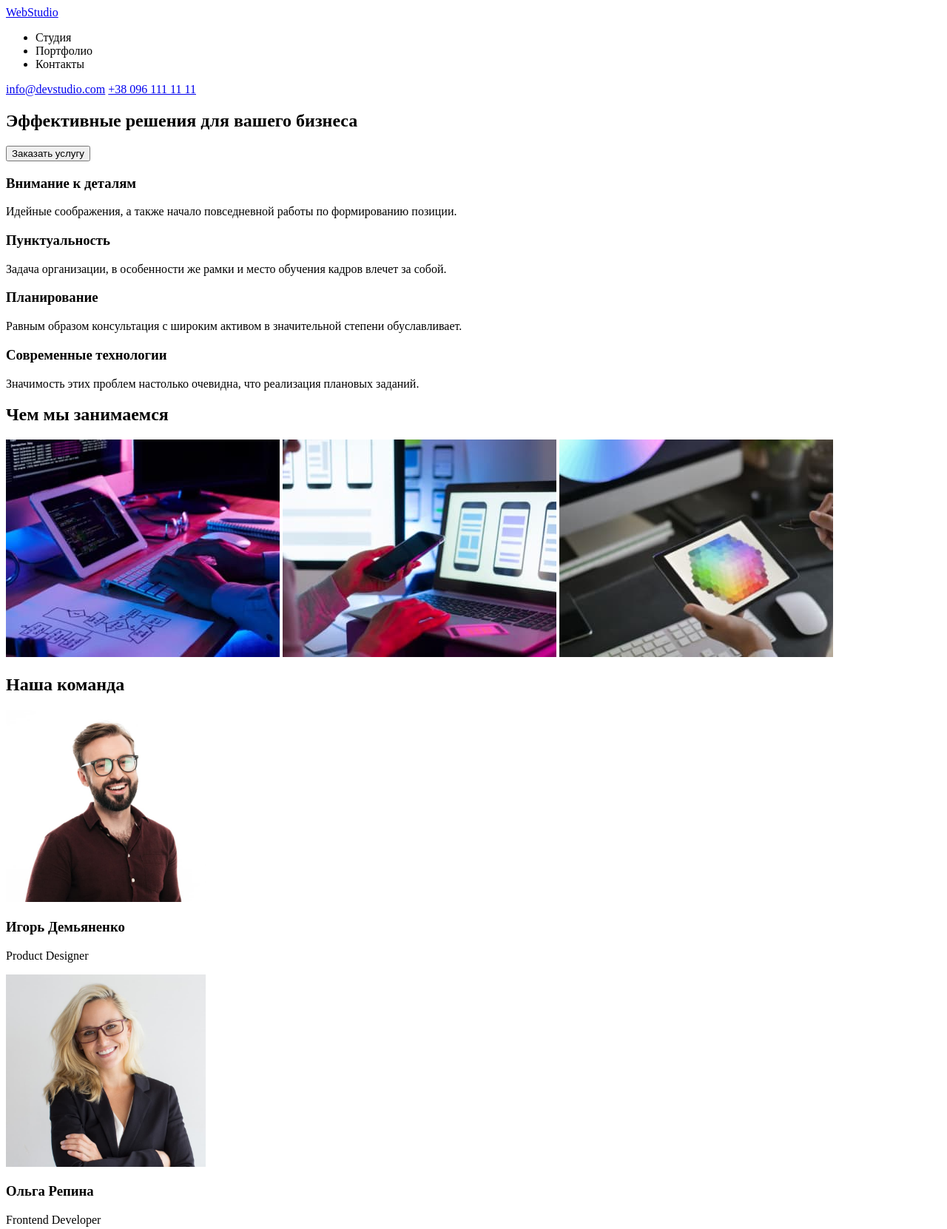
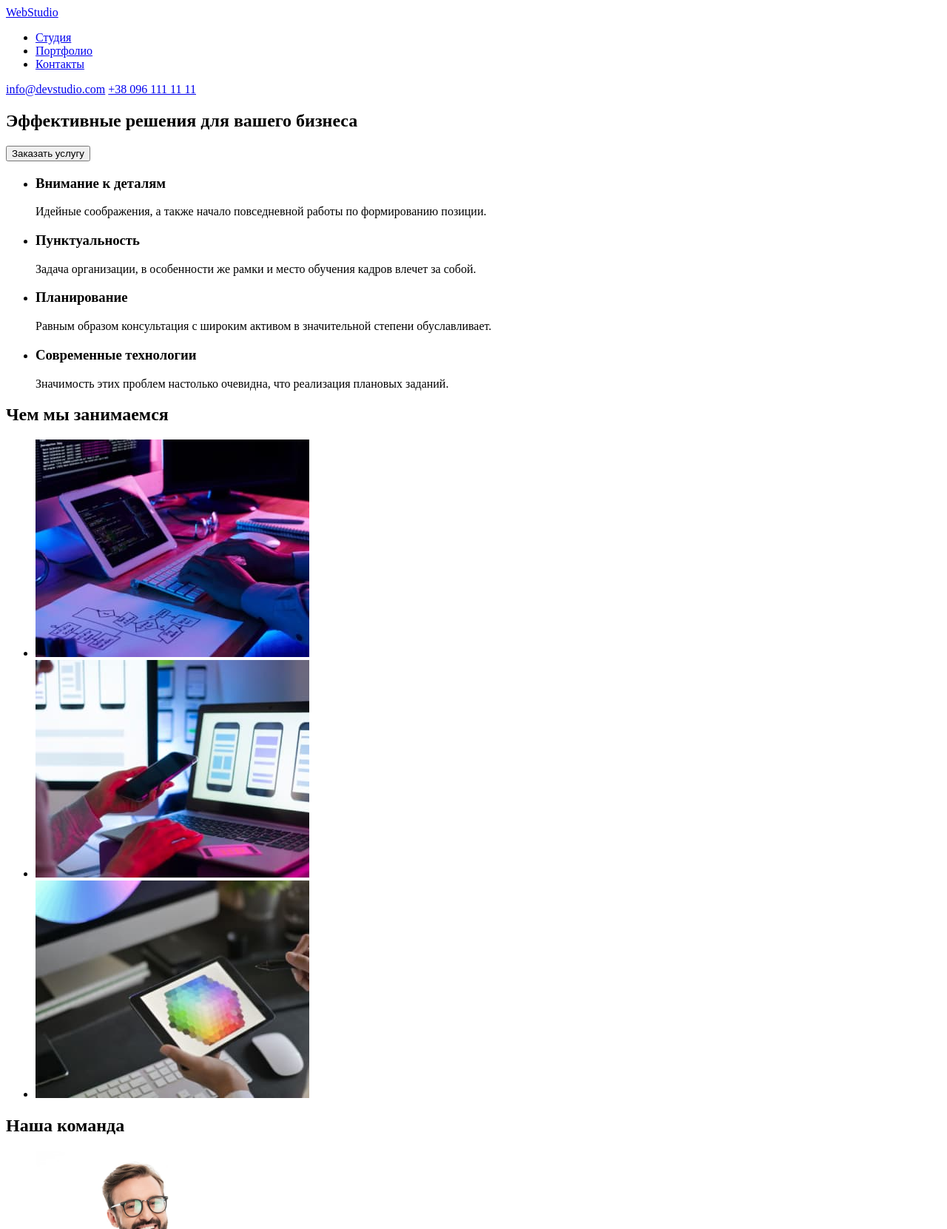
Before and after one commit to AlexDubin/goit-markup-hw-01, a plain HTML site: page index.html in a window 1280 px wide. Shown: the top 1661 px of the page at 74% size. Drawn offline with Linux system fonts and the light colour scheme.

Commit message:
add ul li

```diff
--- a/index.html
+++ b/index.html
@@ -13,9 +13,9 @@
       <a href="#">WebStudio</a>
       <nav>
         <ul>
-          <li>Студия</li>
-          <li>Портфолио</li>
-          <li>Контакты</li>
+          <li><a href="#">Студия</a></li>
+          <li><a href="#">Портфолио</a></li>
+          <li><a href="#">Контакты</a></li>
         </ul>
       </nav>
       <a href="mailto:info@devstudio.com">info@devstudio.com</a>
@@ -29,63 +29,89 @@
       </section>
       <!-- Skils -->
       <section>
-        <div>
+        <ul>
+          <li>
             <h3>Внимание к деталям</h3>
             <p>Идейные соображения, а также начало повседневной работы по формированию позиции.</p>
-        </div>
-        <div>
+          </li>
+          <li>
             <h3>Пунктуальность</h3>
-          <p>Задача организации, в особенности же рамки и место обучения кадров влечет за собой.</p>
-        </div>
-        <div>
+            <p>
+              Задача организации, в особенности же рамки и место обучения кадров влечет за собой.
+            </p>
+          </li>
+          <li>
             <h3>Планирование</h3>
-          <p>Равным образом консультация с широким активом в значительной степени обуславливает.</p>
-        </div>
-        <div>
+            <p>
+              Равным образом консультация с широким активом в значительной степени обуславливает.
+            </p>
+          </li>
+          <li>
             <h3>Современные технологии</h3>
             <p>Значимость этих проблем настолько очевидна, что реализация плановых заданий.</p>
-        </div>
+          </li>
+        </ul>
       </section>
       <!-- work -->
       <section>
         <h2>Чем мы занимаемся</h2>
+        <ul>
+          <li>
             <img src="./imeges/wedo/copirait.jpg" alt="copirait" width="370" />
+          </li>
+          <li>
             <img src="./imeges/wedo/smm.jpg" alt="smm" width="370" />
+          </li>
+          <li>
             <img src="./imeges/wedo/webd.jpg" alt="web design" width="370" />
+          </li>
+        </ul>
       </section>
       <!-- Comand -->
       <section>
         <h2>Наша команда</h2>
-        <div>
+        <ul>
+          <li>
             <img src="./imeges/comand/igor.jpg" alt="Игорь Демьяненко" width="270" />
             <h3>Игорь Демьяненко</h3>
             <p>Product Designer</p>
-        </div>
-        <div>
+          </li>
+          <li>
             <img src="./imeges/comand/olga.jpg" alt="Ольга Репина" width="270" />
             <h3>Ольга Репина</h3>
             <p>Frontend Developer</p>
-        </div>
-        <div>
+          </li>
+          <li>
             <img src="./imeges/comand/nikolay.jpg" alt="Николай Тарасов" width="270" />
             <h3>Николай Тарасов</h3>
             <p>Marketing</p>
-        </div>
-        <div>
+          </li>
+          <li>
             <img src="./imeges/comand/mixail.jpg" alt="Михаил Ермаков" width="270" />
             <h3>Михаил Ермаков</h3>
             <p>UI Designer</p>
-        </div>
+          </li>
+        </ul>
       </section>
     </main>
     <!-- Footer -->
     <footer>
       <a href="#">WebStudio</a>
-
-      <address>г. Киев, пр-т Леси Украинки, 26</address>
-
+      <address>
+        <ul>
+          <li>
+            <a href="google maps" target="_blank" rel="noopener nofollow"
+              >г. Киев, пр-т Леси Украинки, 26</a
+            >
+          </li>
+          <li>
             <a href="mailto:info@devstudio.com">info@devstudio.com</a>
+          </li>
+          <li>
             <a href="tel:+380961111111">+38 096 111 11 11</a>
+          </li>
+        </ul>
+      </address>
     </footer>
   </body>
 </html>
```
Lines whose indentation alone changed are shown as unchanged.
